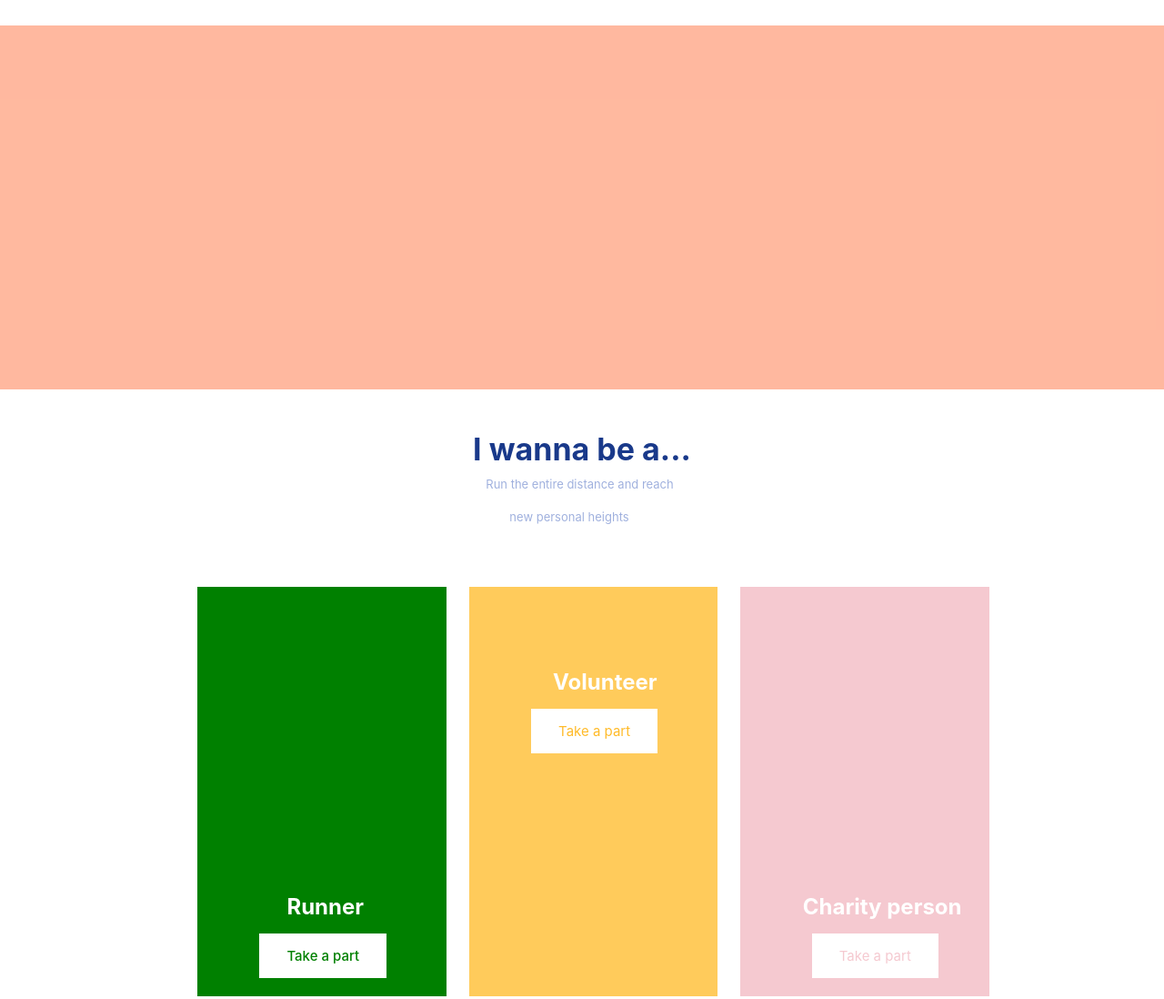
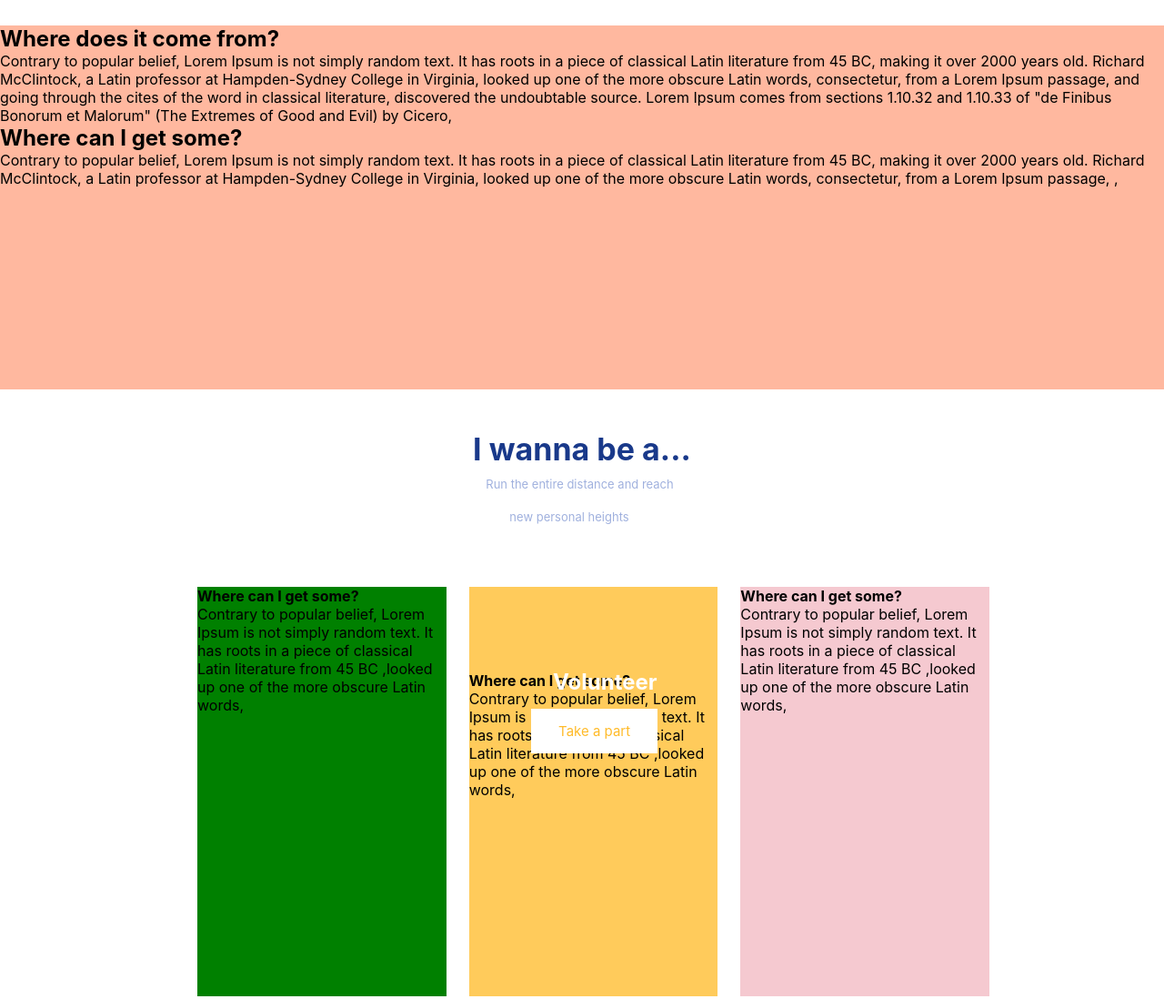
Before and after one commit to Worldshero/justrun, a plain HTML site: page index.html in a window 1280 px wide. Shown: the part 400-1498 px from the top of the page at 91% size. Drawn offline with Linux system fonts and the light colour scheme.

Commit message:
Update index.html

```diff
--- a/index.html
+++ b/index.html
@@ -28,7 +28,11 @@
 
 
         <div class="showcase-marathon">
+            <h2>Where does it come from?</h2>
+            <p>Contrary to popular belief, Lorem Ipsum is not simply random text. It has roots in a piece of classical Latin literature from 45 BC, making it over 2000 years old. Richard McClintock, a Latin professor at Hampden-Sydney College in Virginia, looked up one of the more obscure Latin words, consectetur, from a Lorem Ipsum passage, and going through the cites of the word in classical literature, discovered the undoubtable source. Lorem Ipsum comes from sections 1.10.32 and 1.10.33 of "de Finibus Bonorum et Malorum" (The Extremes of Good and Evil) by Cicero, </p>
 
+            <h2> Where can I get some? </h2>
+            <p>Contrary to popular belief, Lorem Ipsum is not simply random text. It has roots in a piece of classical Latin literature from 45 BC, making it over 2000 years old. Richard McClintock, a Latin professor at Hampden-Sydney College in Virginia, looked up one of the more obscure Latin words, consectetur, from a Lorem Ipsum passage, ,</p>
         </div>
 
     <!-- Quote titile section  -->
@@ -42,18 +46,26 @@
     <div class="showcase-section-conatiner">
         <div class="showcase-section equal-columns">
             <section class="section1">
+                <h4> Where can I get some? </h4>
+                <p> Contrary to popular belief, Lorem Ipsum is not simply random text. It has roots in a piece of classical Latin literature from 45 BC ,looked up one of the more obscure Latin words, </p>
                 <div class="section1-btn-text">
-                <h2>Runner</h2>
-                <button class="btnsection">Take a part</button> </div>
+                    <h2>Runner</h2>
+                    <button class="btnsection">Take a part</button>
+                 </div>
             </section>
+
             <section class="section2">
                 <div class="section2-btn-text">
                 <h2>Volunteer</h2>
                 <button class="btnsection2">Take a part</button>
                 </div>
+                <h4> Where can I get some? </h4>
+                <p> Contrary to popular belief, Lorem Ipsum is not simply random text. It has roots in a piece of classical Latin literature from 45 BC ,looked up one of the more obscure Latin words, </p>
             </section>
 
             <section class="section3">
+                <h4> Where can I get some? </h4>
+                <p> Contrary to popular belief, Lorem Ipsum is not simply random text. It has roots in a piece of classical Latin literature from 45 BC ,looked up one of the more obscure Latin words, </p>
                 <div class="section3-btn-text">
                 <h2>Charity person</h2>
                 <button class="btnsection3">Take a part</button> </div>
@@ -84,7 +96,10 @@
 
     <!--  footer section start  -->
     <footer class="footer">
+            <div class="bg-cover"> <img src="img/f-width.jpg" alt=""></div>
+
         <div class="f-section">
+
             <div class="footer-logo">
                 <h3> JUSTRUN  </h3>
                 <p>Made by dummy org. </p>
```
